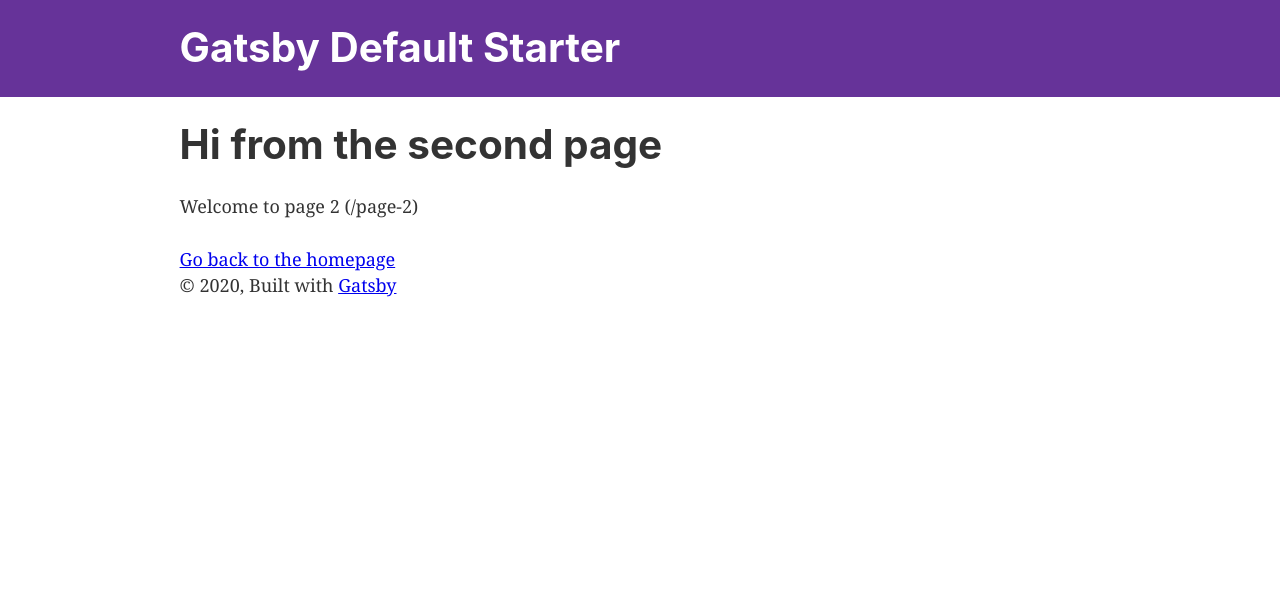
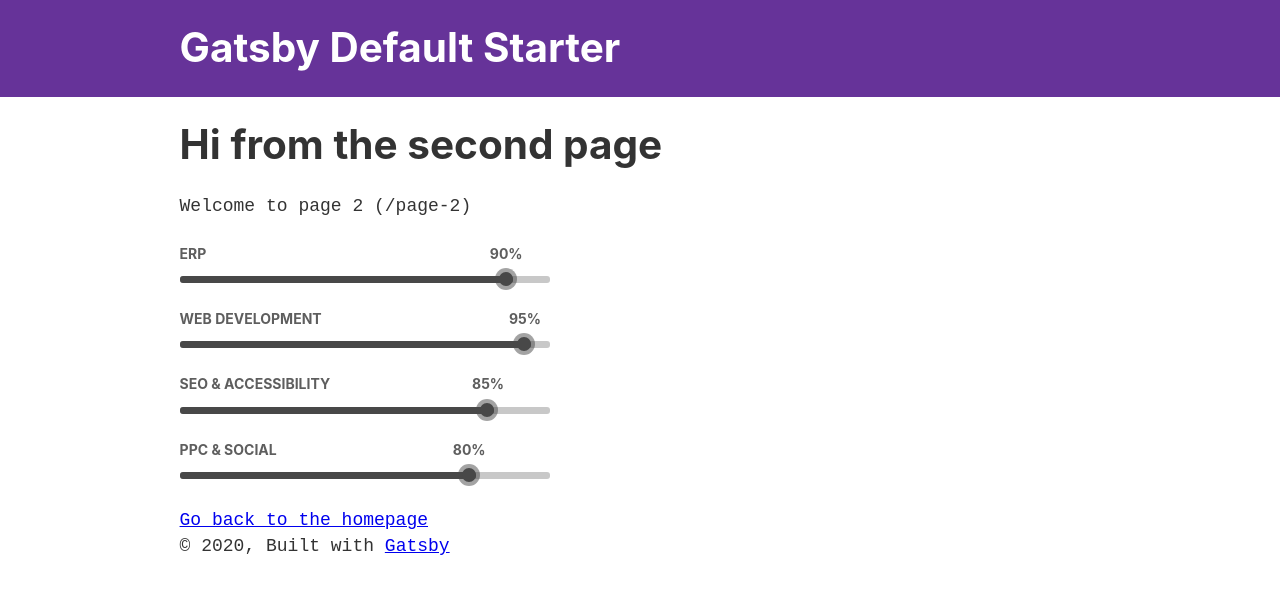
Before and after one commit to kenput3r/kenput3r_gatsby, a Gatsby site: page /page-2 in a window 1280 px wide. Built offline with nearby package versions, Linux system fonts and the light colour scheme; Gatsby itself is replaced by a stand-in of ours.

Commit message:
add skills component

```diff
--- a/gatsby-config.js
+++ b/gatsby-config.js
@@ -27,6 +27,7 @@ module.exports = {
         icon: `src/images/gatsby-icon.png`, // This path is relative to the root of the site.
       },
     },
+    `gatsby-plugin-styled-components`,
     // this (optional) plugin enables Progressive Web App + Offline functionality
     // To learn more, visit: https://gatsby.dev/offline
     // `gatsby-plugin-offline`,
--- a/package.json
+++ b/package.json
@@ -5,18 +5,21 @@
   "version": "0.1.0",
   "author": "Kyle Mathews <mathews.kyle@gmail.com>",
   "dependencies": {
+    "babel-plugin-styled-components": "^1.10.7",
     "gatsby": "^2.21.37",
     "gatsby-image": "^2.4.4",
     "gatsby-plugin-manifest": "^2.4.5",
     "gatsby-plugin-offline": "^3.2.3",
     "gatsby-plugin-react-helmet": "^3.3.1",
     "gatsby-plugin-sharp": "^2.6.4",
+    "gatsby-plugin-styled-components": "^3.3.2",
     "gatsby-source-filesystem": "^2.3.4",
     "gatsby-transformer-sharp": "^2.5.2",
     "prop-types": "^15.7.2",
     "react": "^16.12.0",
     "react-dom": "^16.12.0",
-    "react-helmet": "^6.0.0"
+    "react-helmet": "^6.0.0",
+    "styled-components": "^5.1.1"
   },
   "devDependencies": {
     "prettier": "2.0.5"
--- a/src/components/layout.css
+++ b/src/components/layout.css
@@ -200,7 +200,7 @@ html {
 }
 body {
   color: hsla(0, 0%, 0%, 0.8);
-  font-family: georgia, serif;
+  font-family: monospace, monospace;
   font-weight: normal;
   word-wrap: break-word;
   font-kerning: normal;
--- /dev/null
+++ b/src/components/skills/index.js
@@ -0,0 +1,36 @@
+import React from "react"
+import PropTypes from "prop-types"
+import styled from "styled-components"
+
+import SkillBar from "./skill_bar"
+
+const Container = styled.div`
+  box-sizing: border-box;
+  width: 370px;
+`
+
+const SkillProgress = ({ skills }) => {
+  const skills_list = skills.map((skill, index) =>
+   <SkillBar key={`skill-`+index} skill={skill} />
+  )
+  return (
+    <Container>
+      {skills_list}
+    </Container>
+  )
+}
+
+SkillProgress.propTypes = {
+  skills: PropTypes.array
+}
+
+SkillProgress.defaultProps = {
+  skills: [
+    {title: `ERP`, strength: 90},
+    {title: `WEB DEVELOPMENT`, strength: 95},
+    {title: `SEO & ACCESSIBILITY`, strength: 85},
+    {title: `PPC & SOCIAL`, strength: 80}
+  ]
+}
+
+export default SkillProgress
--- /dev/null
+++ b/src/components/skills/skill_bar.js
@@ -0,0 +1,84 @@
+import React from "react"
+import PropTypes from "prop-types"
+import styled from "styled-components"
+
+const SkillBarContainer = styled.div`
+  margin-bottom: 28px;
+`
+const H4 = styled.h4`
+  color: #5e5e5e;
+  font-size: 14px;
+  font-weight: 700;
+  margin: 0 0 15px;
+  position: relative;
+  text-transform: uppercase;
+`
+const Title = styled.span`
+  box-sizing: border-box;
+  z-index: 100;
+`
+const ProgressWrapper = styled.span`
+  box-sizing: border-box;
+  width: 100%;
+  z-index: 10;
+`
+const ProgressMark = styled.span`
+  bottom: 0;
+  position: absolute;
+  &:after {
+    background: #484848 none repeat scroll 0 0;
+    border-radius: 50%;
+    box-shadow: 0 0 0 4px rgba(72, 72, 72, 0.5);
+    content: "";
+    height: 14px;
+    position: absolute;
+    right: 0;
+    bottom: -25px;
+    width: 14px;
+    z-index: 999;
+  }
+`
+const Percent = styled.span`
+  position: absolute;
+  right: -10px;
+  bottom: -15px;
+  margin: 0 0 15px;
+`
+const ProgressOuter = styled.div`
+  box-sizing: border-box;
+  height: 7px;
+  border-radius: 3px;
+  background-color: #c8c8c8;
+`
+const ProgressContent = styled.div`
+  box-sizing: border-box;
+  border-radius: 3px;
+  height: 7px;
+  background-color: #484848;
+`
+
+const SkillBar = ({ skill }) => (
+  <SkillBarContainer>
+    <H4>
+      <Title>{skill.title}</Title>
+      <ProgressWrapper>
+        <ProgressMark style={{left: `${skill.strength}%`}}>
+          <Percent>{skill.strength}%</Percent>
+        </ProgressMark>
+      </ProgressWrapper>
+    </H4>
+    <ProgressOuter>
+      <ProgressContent style={{width: `${skill.strength}%`}} />
+    </ProgressOuter>
+  </SkillBarContainer>
+)
+
+SkillBar.propTypes = {
+  skill: PropTypes.object
+}
+
+SkillBar.defaultProps = {
+  skill: {title: `ERP`, strength: 90}
+}
+
+export default SkillBar
--- a/src/pages/page-2.tsx
+++ b/src/pages/page-2.tsx
@@ -4,12 +4,14 @@ import { PageProps, Link } from "gatsby"
 
 import Layout from "../components/layout"
 import SEO from "../components/seo"
+import SkillProgress from "../components/skills"
 
 const SecondPage = (props: PageProps) => (
   <Layout>
     <SEO title="Page two" />
     <h1>Hi from the second page</h1>
     <p>Welcome to page 2 ({props.path})</p>
+    <SkillProgress />
     <Link to="/">Go back to the homepage</Link>
   </Layout>
 )
```
Also changed, not shown: 1 other file.
